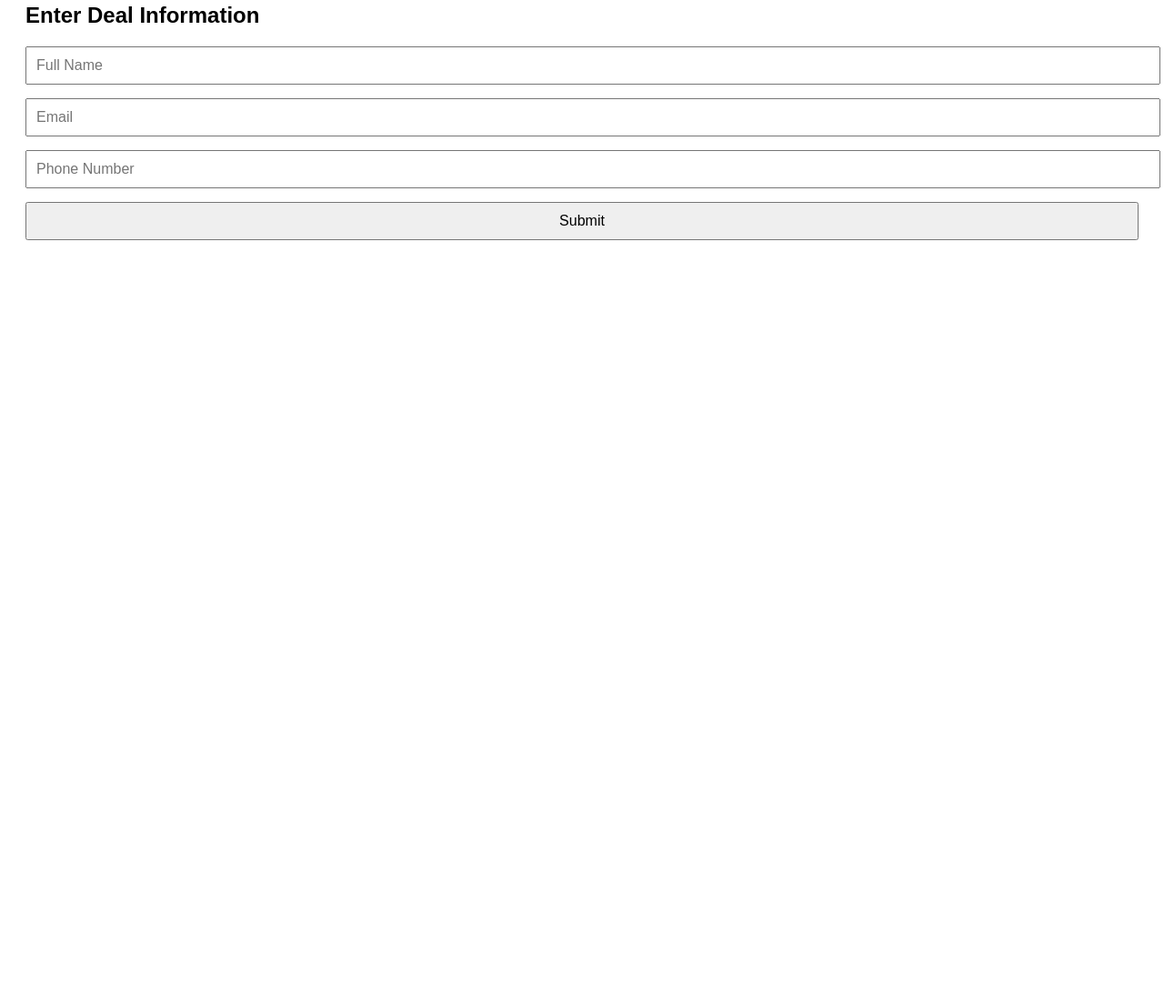
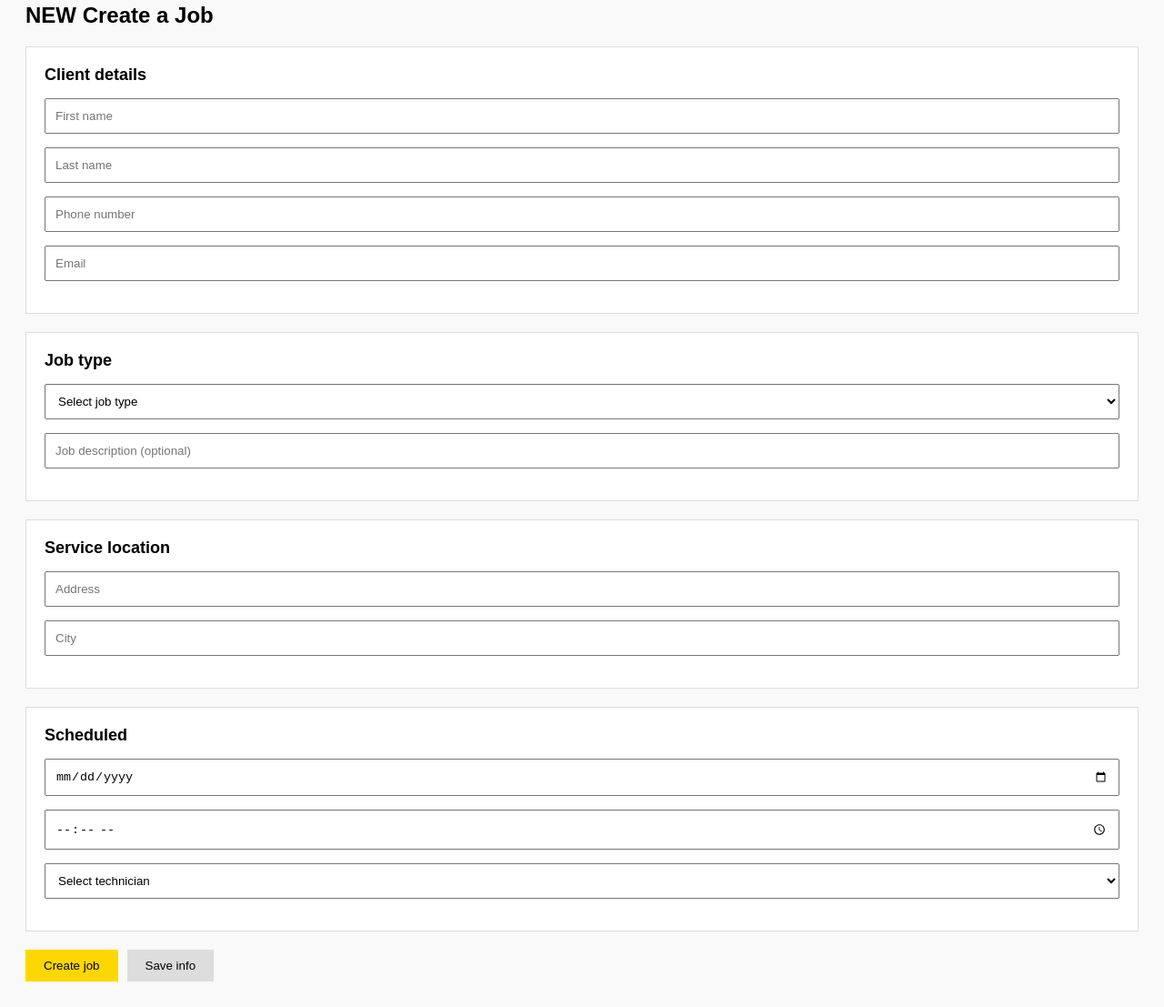
Before and after one commit to eviko-creator/pipedrive, a plain HTML site: page iframe.html in a window 1280 px wide. Shown: the part 45-1152 px from the top of the page at 91% size. Before the commit the page ends 800 px from the top, so only its background shows below. Drawn offline with Linux system fonts and the light colour scheme.

Commit message:
Update iframe.html

```diff
--- a/iframe.html
+++ b/iframe.html
@@ -2,43 +2,115 @@
 <html lang="en">
 <head>
   <meta charset="UTF-8">
-  <title>Form</title>
+  <title>Create a Job</title>
   <style>
     body {
-      font-family: sans-serif;
+      font-family: Arial, sans-serif;
       padding: 20px;
-    }
-
-    input, button {
-      display: block;
-      width: 100%;
-      margin-bottom: 15px;
-      padding: 10px;
-      font-size: 16px;
+      background: #f9f9f9;
     }
 
     h2 {
       margin-bottom: 20px;
     }
+
+    .form-section {
+      border: 1px solid #ddd;
+      padding: 20px;
+      margin-bottom: 20px;
+      background: #fff;
+    }
+
+    .form-section h3 {
+      margin-top: 0;
+      font-size: 18px;
+      margin-bottom: 15px;
+    }
+
+    .form-section input,
+    .form-section select {
+      width: 100%;
+      padding: 10px;
+      margin-bottom: 15px;
+      box-sizing: border-box;
+    }
+
+    .buttons {
+      display: flex;
+      gap: 10px;
+    }
+
+    .yellow-btn {
+      background-color: #ffd700;
+      color: black;
+      border: none;
+      padding: 10px 20px;
+      cursor: pointer;
+    }
+
+    .gray-btn {
+      background-color: #ddd;
+      color: black;
+      border: none;
+      padding: 10px 20px;
+      cursor: pointer;
+    }
   </style>
 </head>
 <body>
 
-  <h2>Enter Deal Information</h2>
-  <form id="dealForm">
-    <input type="text" name="name" placeholder="Full Name" required>
-    <input type="email" name="email" placeholder="Email" required>
-    <input type="tel" name="phone" placeholder="Phone Number" required>
-    <button type="submit">Submit</button>
+  <h2>NEW Create a Job</h2>
+
+  <form id="jobForm">
+
+    <div class="form-section">
+      <h3>Client details</h3>
+      <input type="text" name="firstName" placeholder="First name" required>
+      <input type="text" name="lastName" placeholder="Last name">
+      <input type="tel" name="phone" placeholder="Phone number" required>
+      <input type="email" name="email" placeholder="Email" required>
+    </div>
+
+    <div class="form-section">
+      <h3>Job type</h3>
+      <select name="jobType" required>
+        <option value="">Select job type</option>
+        <option value="GL Pinellas">GL Pinellas</option>
+        <option value="Other">Other</option>
+      </select>
+      <input type="text" name="description" placeholder="Job description (optional)">
+    </div>
+
+    <div class="form-section">
+      <h3>Service location</h3>
+      <input type="text" name="address" placeholder="Address">
+      <input type="text" name="city" placeholder="City">
+    </div>
+
+    <div class="form-section">
+      <h3>Scheduled</h3>
+      <input type="date" name="date">
+      <input type="time" name="time">
+      <select name="technician">
+        <option value="">Select technician</option>
+        <option value="Tech A">Tech A</option>
+        <option value="Tech B">Tech B</option>
+      </select>
+    </div>
+
+    <div class="buttons">
+      <button type="submit" class="yellow-btn">Create job</button>
+      <button type="button" class="gray-btn">Save info</button>
+    </div>
+
   </form>
 
   <script>
-    const form = document.getElementById('dealForm');
+    const form = document.getElementById('jobForm');
 
     form.addEventListener('submit', function(e) {
       e.preventDefault();
       const data = Object.fromEntries(new FormData(form).entries());
-      // Send form data to parent page
       parent.postMessage(data, '*');
     });
   </script>
```
